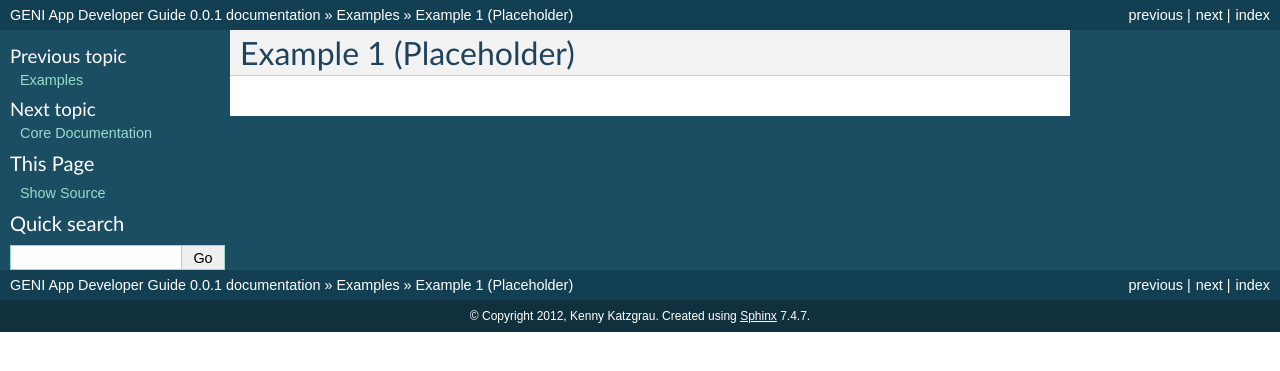
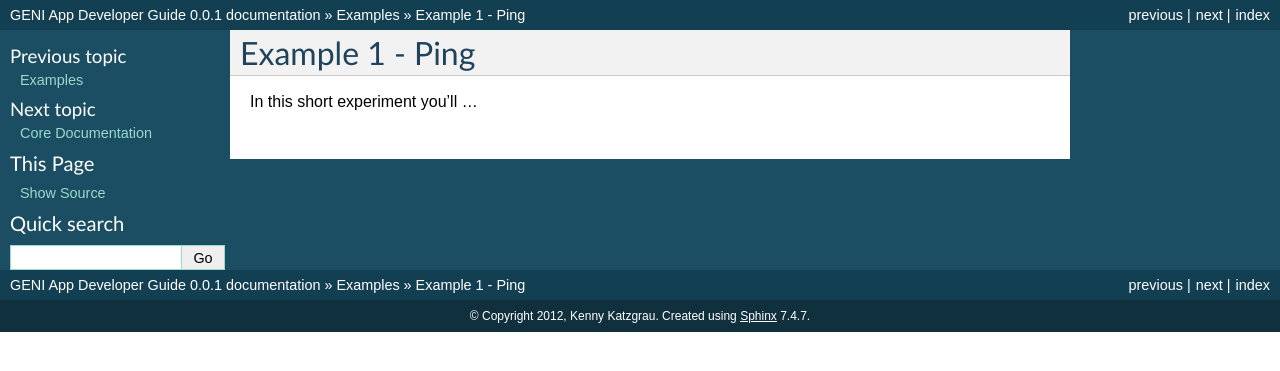
Before and after one commit to katzgrau/geni-docs, a Sphinx documentation site: the page built from source/examples/example-1.txt, in a window 1280 px wide. Shown: the top 371 px of the page. Built offline with Sphinx 7.4.7, drawn with Linux system fonts in a browser that asks for light colours; formulas are drawn with MathJax 3.

```diff
--- a/source/examples/example-1.txt
+++ b/source/examples/example-1.txt
@@ -1,2 +1,4 @@
-Example 1 (Placeholder)
-=======================
+Example 1 - Ping
+================
+
+In this short experiment you'll ...
--- a/source/index.txt
+++ b/source/index.txt
@@ -14,6 +14,7 @@
 Read on to find out :doc:`why GENI exists <intro/what-is-geni>`.
 
 .. toctree::
+   :maxdepth: 2
 
    intro/index
    setup/index
```
